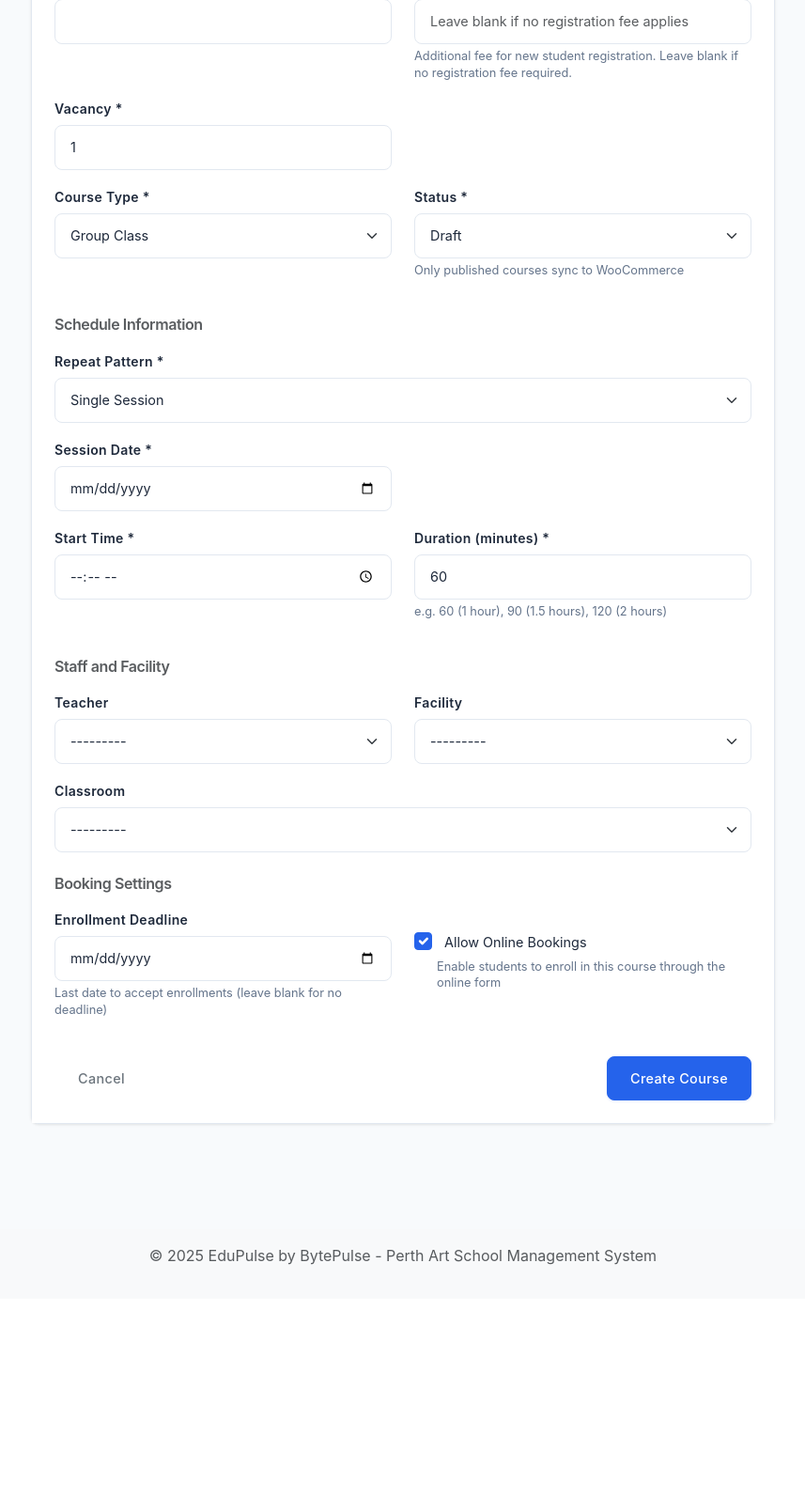
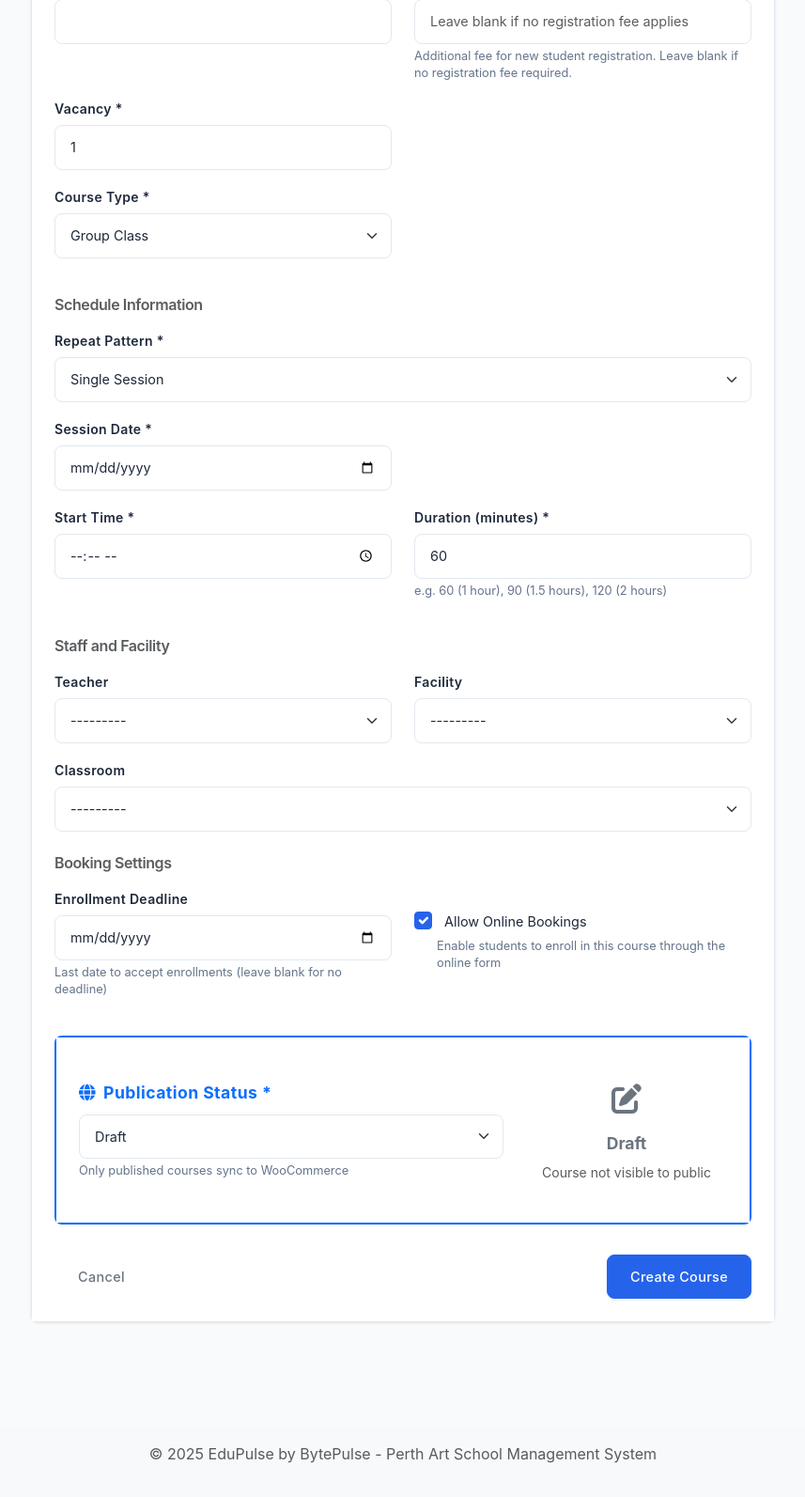
Before and after one commit to changjiang1124/edupulse, a Django app: page /academics/courses/add/ in a window 1280 px wide. Shown: the part 848-2441 px from the top of the page at 94% size, without its empty margins (211-1068 px from the left). Before the commit the page ends 2194 px from the top, so only its background shows below. Run offline with Django 5.2, Linux system fonts and the light colour scheme; the visitor is signed in with stand-in values (Sample User, id 1); data comes from the database, SQL or seed files in the repository; data that the repository does not hold is empty; some libraries are stand-ins or nearby versions.

Commit message:
feat(courses): Add publication status indicator and update logic in course form

```diff
--- a/templates/core/courses/form.html
+++ b/templates/core/courses/form.html
@@ -5,6 +5,31 @@
 
 {% block extra_head %}
 {{ form.media }}
+<style>
+.status-indicator {
+    padding: 1rem;
+    text-align: center;
+}
+
+.status-indicator .status-icon {
+    font-size: 2rem;
+    margin-bottom: 0.5rem;
+}
+
+.status-indicator .status-text {
+    font-size: 1.1rem;
+    font-weight: bold;
+    margin-bottom: 0.25rem;
+}
+
+.card.border-primary {
+    border-width: 2px !important;
+}
+
+.form-label.text-primary {
+    font-size: 1.1rem;
+}
+</style>
 {% endblock %}
 
 {% block content %}
@@ -142,18 +167,6 @@
                                     {{ form.course_type }}
                                     {% if form.course_type.errors %}
                                         <div class="invalid-feedback d-block">{{ form.course_type.errors.0 }}</div>
-                                    {% endif %}
-                                </div>
-                            </div>
-                            <div class="col-md-6">
-                                <div class="mb-3">
-                                    <label for="{{ form.status.id_for_label }}" class="form-label">Status *</label>
-                                    {{ form.status }}
-                                    {% if form.status.help_text %}
-                                        <div class="form-text">{{ form.status.help_text }}</div>
-                                    {% endif %}
-                                    {% if form.status.errors %}
-                                        <div class="invalid-feedback d-block">{{ form.status.errors.0 }}</div>
                                     {% endif %}
                                 </div>
                             </div>
@@ -438,6 +451,37 @@
                         </div>
                     </div>
                     {% endif %}
+
+                    <!-- Publication Status - Prominent Position -->
+                    <div class="mb-4">
+                        <div class="card border-primary bg-light">
+                            <div class="card-body">
+                                <div class="row align-items-center">
+                                    <div class="col-md-8">
+                                        <label for="{{ form.status.id_for_label }}" class="form-label fw-bold text-primary mb-2">
+                                            <i class="fas fa-globe me-2"></i>Publication Status *
+                                        </label>
+                                        {{ form.status }}
+                                        {% if form.status.help_text %}
+                                            <div class="form-text mt-1">{{ form.status.help_text }}</div>
+                                        {% endif %}
+                                        {% if form.status.errors %}
+                                            <div class="invalid-feedback d-block">{{ form.status.errors.0 }}</div>
+                                        {% endif %}
+                                    </div>
+                                    <div class="col-md-4 text-center">
+                                        <div id="statusIndicator" class="status-indicator">
+                                            <div class="status-icon">
+                                                <i class="fas fa-draft2digital" id="statusIcon"></i>
+                                            </div>
+                                            <div class="status-text" id="statusText">Draft Mode</div>
+                                            <small class="text-muted" id="statusDescription">Course not visible to public</small>
+                                        </div>
+                                    </div>
+                                </div>
+                            </div>
+                        </div>
+                    </div>
 
                     <div class="d-flex justify-content-between">
                         <a href="{% url 'academics:course_list' %}" class="btn btn-outline-secondary">Cancel</a>
@@ -772,6 +816,39 @@ function autoSetDayOfMonthFromStartDate() {
     }
 }
 
+// Update status indicator based on selection
+function updateStatusIndicator() {
+    const statusField = document.getElementById('{{ form.status.id_for_label }}');
+    const statusIcon = document.getElementById('statusIcon');
+    const statusText = document.getElementById('statusText');
+    const statusDescription = document.getElementById('statusDescription');
+
+    if (!statusField || !statusIcon || !statusText || !statusDescription) return;
+
+    const status = statusField.value;
+
+    switch(status) {
+        case 'published':
+            statusIcon.className = 'fas fa-globe text-success';
+            statusText.textContent = 'Published';
+            statusText.className = 'status-text text-success fw-bold';
+            statusDescription.textContent = 'Visible on website & sync to WooCommerce';
+            break;
+        case 'expired':
+            statusIcon.className = 'fas fa-clock text-warning';
+            statusText.textContent = 'Expired';
+            statusText.className = 'status-text text-warning fw-bold';
+            statusDescription.textContent = 'No longer accepting enrollments';
+            break;
+        default: // draft
+            statusIcon.className = 'fas fa-edit text-secondary';
+            statusText.textContent = 'Draft';
+            statusText.className = 'status-text text-secondary';
+            statusDescription.textContent = 'Course not visible to public';
+            break;
+    }
+}
+
 // Main initialization
 document.addEventListener('DOMContentLoaded', function() {
     // Store initial status value to detect changes
@@ -780,6 +857,16 @@ document.addEventListener('DOMContentLoaded', function() {
     const courseForm = document.querySelector('form');
     const publishModal = new bootstrap.Modal(document.getElementById('publishConfirmModal'));
     let initialStatusValue = statusField ? statusField.value : '';
+
+    // Initialize status indicator
+    updateStatusIndicator();
+
+    // Handle status field changes
+    if (statusField) {
+        statusField.addEventListener('change', function() {
+            updateStatusIndicator();
+        });
+    }
 
     // Publish confirmation logic
     function handleFormSubmit(event) {
```
Also changed, not shown: core/woocommerce_api.py (+45 -13 lines), next-step.md (+1 -1 lines).
